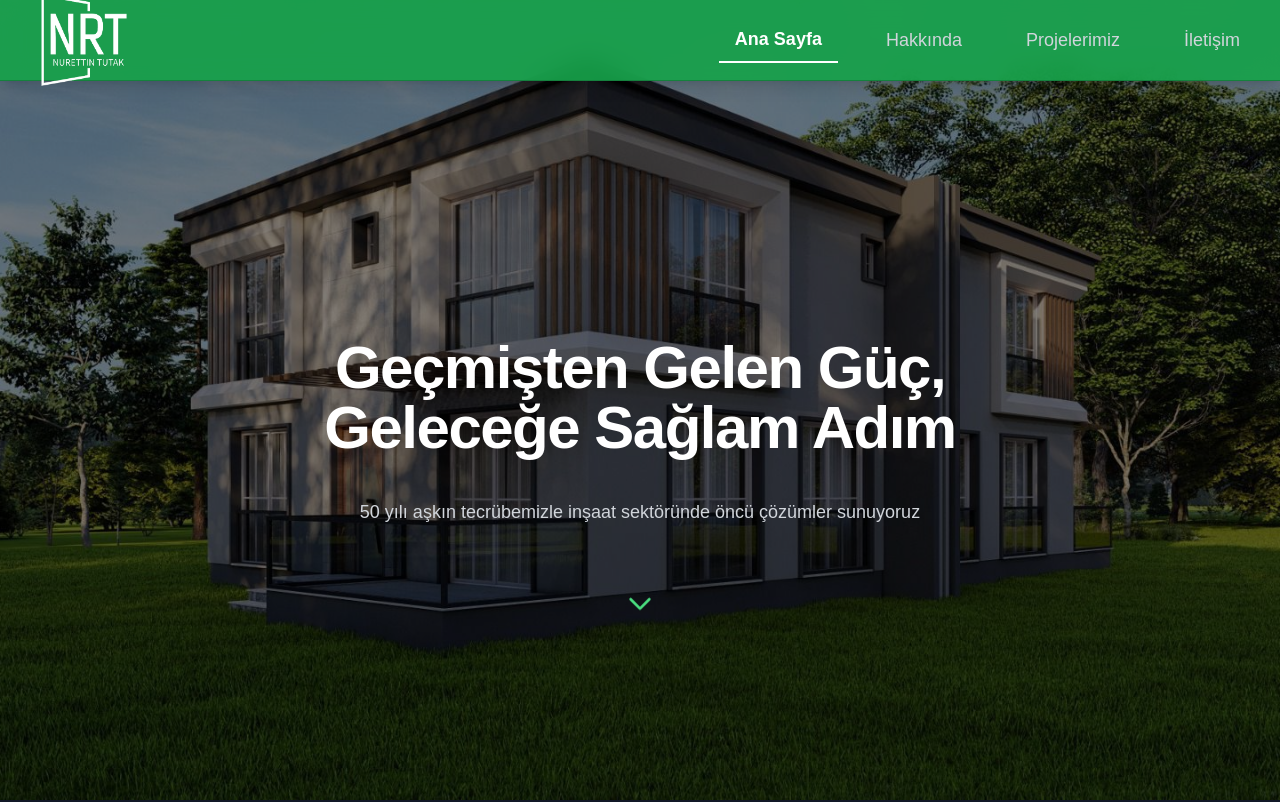
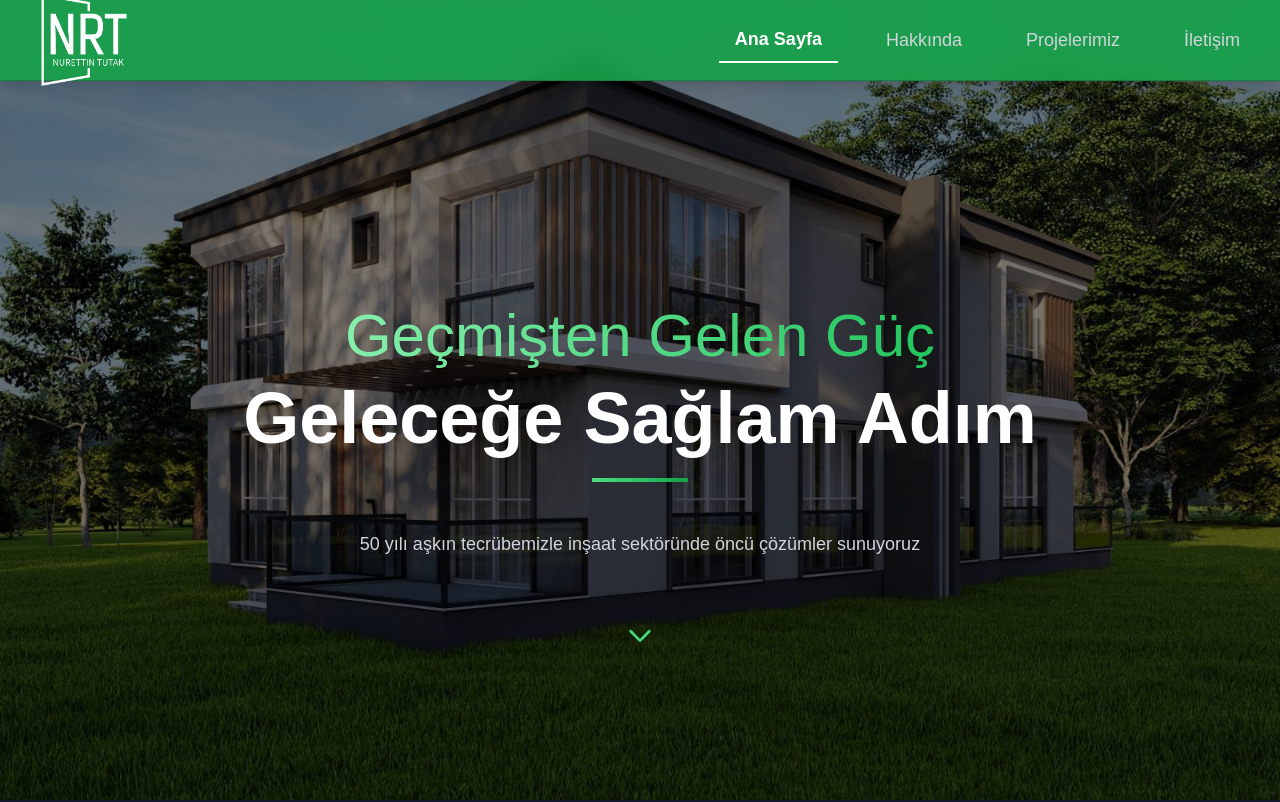
Before and after one commit to ardaaskinn01/nurettin-tutak, a Next.js app: page / in a window 1280 px wide. Shown: the top 802 px of the page. Built offline with nearby package versions, Linux system fonts and the light colour scheme.

Commit message:
last updates

```diff
--- a/src/app/api/contact/route.js
+++ b/src/app/api/contact/route.js
@@ -28,12 +28,11 @@
     });
 
     const mailOptions = {
-      from: process.env.SMTP_USER,
+      from: email,
       to: process.env.SMTP_USER,
       subject: `Yeni İletişim Formu: ${name}`,
       text: `
         İsim: ${name}
-        Email: ${email}
         Telefon: ${phone || "Belirtilmemiş"}
         Mesaj: ${message}
       `,
--- a/src/app/page.js
+++ b/src/app/page.js
@@ -29,8 +29,16 @@
         >
           <div className="absolute inset-0 bg-black opacity-50"></div>
           <div className="relative max-w-4xl mx-auto z-10">
-            <h1 className="text-5xl md:text-6xl font-extrabold tracking-tight leading-tight text-white mb-10">
-              Geçmişten Gelen Güç, <br /> Geleceğe Sağlam Adım
+            <h1 className="text-center mb-12 relative">
+              <span className="block text-4xl md:text-6xl font-medium text-white leading-tight mb-4">
+                <span className="bg-clip-text text-transparent bg-gradient-to-r from-green-300 to-green-500">
+                  Geçmişten Gelen Güç
+                </span>
+              </span>
+              <span className="block text-5xl md:text-7xl font-bold text-white leading-tight">
+                Geleceğe Sağlam Adım
+              </span>
+              <div className="mt-6 mx-auto w-24 h-1 bg-gradient-to-r from-green-400 to-green-600"></div>
             </h1>
             <p className="text-gray-300 text-lg max-w-2xl mx-auto mb-10 font-light">
               50 yılı aşkın tecrübemizle inşaat sektöründe öncü çözümler sunuyoruz
```
